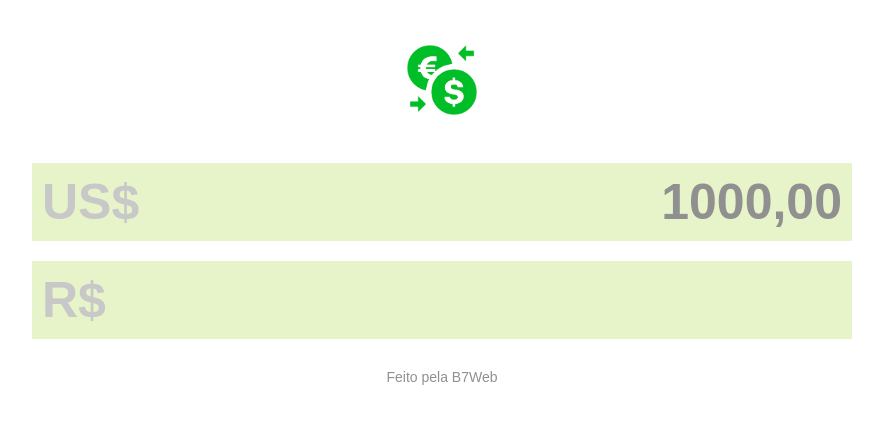
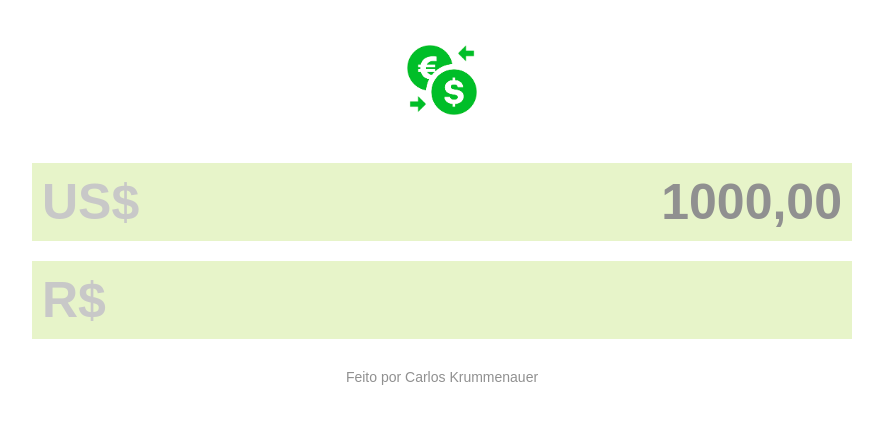
Before and after one commit to FragaKrummenauer/dolar-para-real, a plain HTML site: page index.html in a window 1280 px wide. Shown: the whole page, without its empty margins (198-1081 px from the left). Drawn offline with Linux system fonts and the light colour scheme.

Commit message:
modification previous footer

```diff
--- a/index.html
+++ b/index.html
@@ -25,7 +25,7 @@
     </main>
 
     <footer>
-        Feito pela B7Web
+        Feito por Carlos Krummenauer
     </footer>
 
     <script src="assets/script.js"></script>
```
